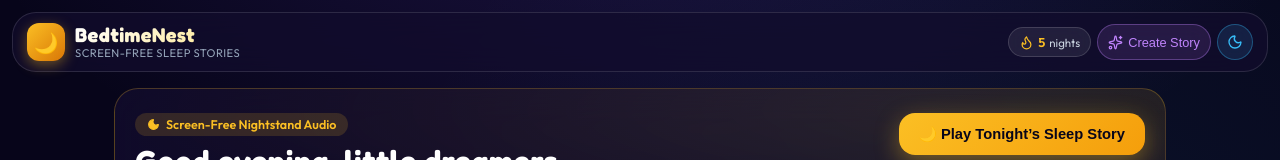
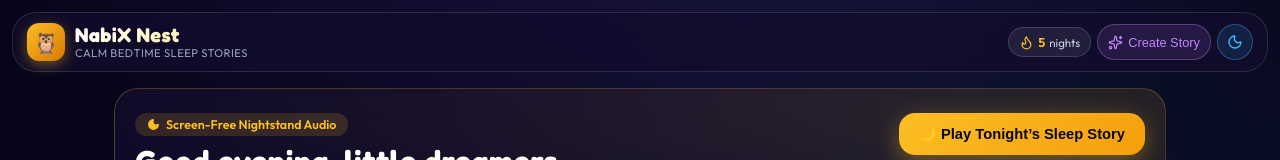
Before and after one commit to jorgekean/nabixnest, a React (Vite) app: page / in a window 1280 px wide. Shown: the top 160 px of the page. Built offline with nearby package versions, Linux system fonts and the light colour scheme.

Commit message:
chore(branding): rename app from BedtimeNest to NabiX Nest with owl mascot emblem

```diff
--- a/index.html
+++ b/index.html
@@ -4,8 +4,8 @@
     <meta charset="UTF-8" />
     <link rel="icon" type="image/svg+xml" href="/moon-icon.svg" />
     <meta name="viewport" content="width=device-width, initial-scale=1.0, maximum-scale=1.0, user-scalable=no, viewport-fit=cover" />
-    <title>BedtimeNest: Calm Sleep Stories for Kids</title>
-    <meta name="description" content="Screen-free, calming bedtime audio stories and soothing ambient sleep soundscapes for toddlers and young children." />
+    <title>NabiX Nest: Calm Sleep Stories for Kids</title>
+    <meta name="description" content="Screen-free, calming bedtime audio stories and soothing ambient sleep soundscapes for toddlers and young children with NabiX Nest." />
     <meta name="theme-color" content="#07051a" />
     <meta name="apple-mobile-web-app-capable" content="yes" />
     <meta name="apple-mobile-web-app-status-bar-style" content="black-translucent" />
--- a/package.json
+++ b/package.json
@@ -1,5 +1,5 @@
 {
-  "name": "bedtimenest",
+  "name": "nabix-nest",
   "private": true,
   "version": "0.0.0",
   "type": "module",
--- a/src/App.tsx
+++ b/src/App.tsx
@@ -15,7 +15,7 @@ export function App() {
   const [stories, setStories] = useState<Story[]>(BEDTIME_STORIES);
   const [favorites, setFavorites] = useState<string[]>(() => {
     try {
-      const saved = localStorage.getItem('bedtimenest_favorites');
+      const saved = localStorage.getItem('nabix_favorites') || localStorage.getItem('bedtimenest_favorites');
       return saved ? JSON.parse(saved) : ['barnaby-bear'];
     } catch {
       return ['barnaby-bear'];
@@ -23,7 +23,7 @@ export function App() {
   });
   const [streak, setStreak] = useState<number>(() => {
     try {
-      const saved = localStorage.getItem('bedtimenest_streak');
+      const saved = localStorage.getItem('nabix_streak') || localStorage.getItem('bedtimenest_streak');
       return saved ? parseInt(saved, 10) : 5;
     } catch {
       return 5;
@@ -48,7 +48,7 @@ export function App() {
   // Load custom saved stories (with automatic migration to tts:custom narration)
   useEffect(() => {
     try {
-      const customSaved = localStorage.getItem('bedtimenest_custom_stories');
+      const customSaved = localStorage.getItem('nabix_custom_stories') || localStorage.getItem('bedtimenest_custom_stories');
       if (customSaved) {
         const parsed = JSON.parse(customSaved);
         if (Array.isArray(parsed) && parsed.length > 0) {
@@ -58,7 +58,7 @@ export function App() {
             }
             return s;
           });
-          localStorage.setItem('bedtimenest_custom_stories', JSON.stringify(migrated));
+          localStorage.setItem('nabix_custom_stories', JSON.stringify(migrated));
           setStories([...BEDTIME_STORIES, ...migrated]);
         }
       }
@@ -70,7 +70,7 @@ export function App() {
   const handleToggleFavorite = (storyId: string) => {
     setFavorites((prev) => {
       const next = prev.includes(storyId) ? prev.filter((id) => id !== storyId) : [...prev, storyId];
-      localStorage.setItem('bedtimenest_favorites', JSON.stringify(next));
+      localStorage.setItem('nabix_favorites', JSON.stringify(next));
       return next;
     });
   };
@@ -79,7 +79,7 @@ export function App() {
     setStories((prev) => {
       const next = [newStory, ...prev];
       const customOnly = next.filter((s) => s.id.startsWith('custom-'));
-      localStorage.setItem('bedtimenest_custom_stories', JSON.stringify(customOnly));
+      localStorage.setItem('nabix_custom_stories', JSON.stringify(customOnly));
       return next;
     });
     sleepPlayer.playStory(newStory);
@@ -94,7 +94,7 @@ export function App() {
       // Increment streak
       const newStreak = streak + 1;
       setStreak(newStreak);
-      localStorage.setItem('bedtimenest_streak', newStreak.toString());
+      localStorage.setItem('nabix_streak', newStreak.toString());
     }
     setShowPlayerModal(true);
   };
--- a/src/components/Navbar.tsx
+++ b/src/components/Navbar.tsx
@@ -40,7 +40,7 @@ export const Navbar: React.FC<NavbarProps> = ({
             flexShrink: 0,
           }}
         >
-          <span style={{ fontSize: '20px' }}>🌙</span>
+          <span style={{ fontSize: '20px' }}>🦉</span>
         </div>
         <div style={{ minWidth: 0 }}>
           <h1
@@ -54,13 +54,13 @@ export const Navbar: React.FC<NavbarProps> = ({
               whiteSpace: 'nowrap',
             }}
           >
-            BedtimeNest
+            NabiX Nest
           </h1>
           <span
             className="navbar-subtitle"
             style={{ fontSize: '0.7rem', color: '#94a3b8', letterSpacing: '0.04em', display: 'block', whiteSpace: 'nowrap' }}
           >
-            SCREEN-FREE SLEEP STORIES
+            CALM BEDTIME SLEEP STORIES
           </span>
         </div>
       </div>
--- a/vite.config.ts
+++ b/vite.config.ts
@@ -14,9 +14,9 @@ export default defineConfig({
       injectRegister: 'auto',
       manifest: {
         id: '/',
-        name: 'BedtimeNest: Calm Sleep Stories for Kids',
-        short_name: 'BedtimeNest',
-        description: 'Screen-free, calming bedtime audio stories and gentle ambient sleep soundscapes for kids.',
+        name: 'NabiX Nest: Calm Sleep Stories for Kids',
+        short_name: 'NabiX Nest',
+        description: 'Screen-free, calming bedtime audio stories and gentle ambient sleep soundscapes with NabiX Nest.',
         theme_color: '#07051a',
         background_color: '#07051a',
         display: 'standalone',
```
